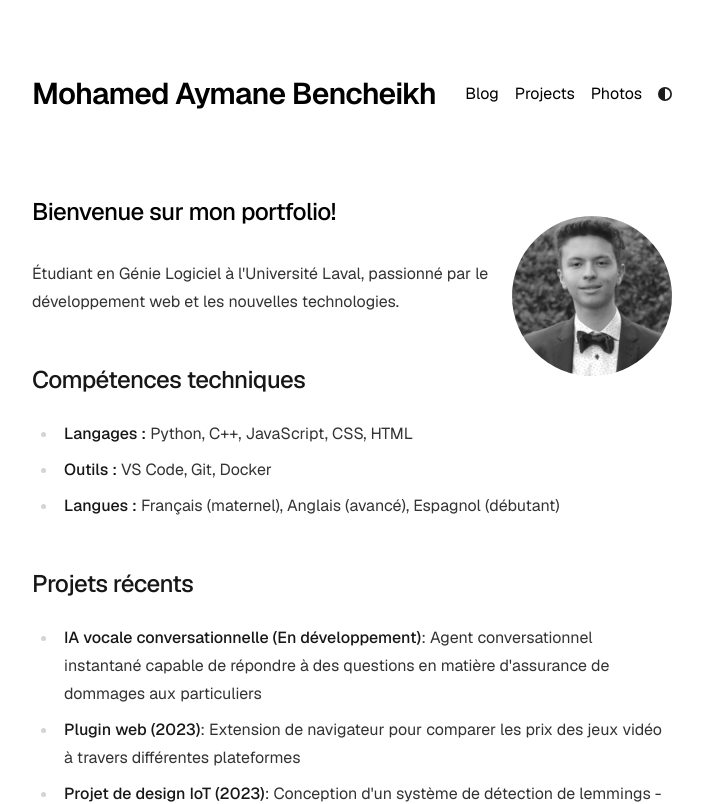
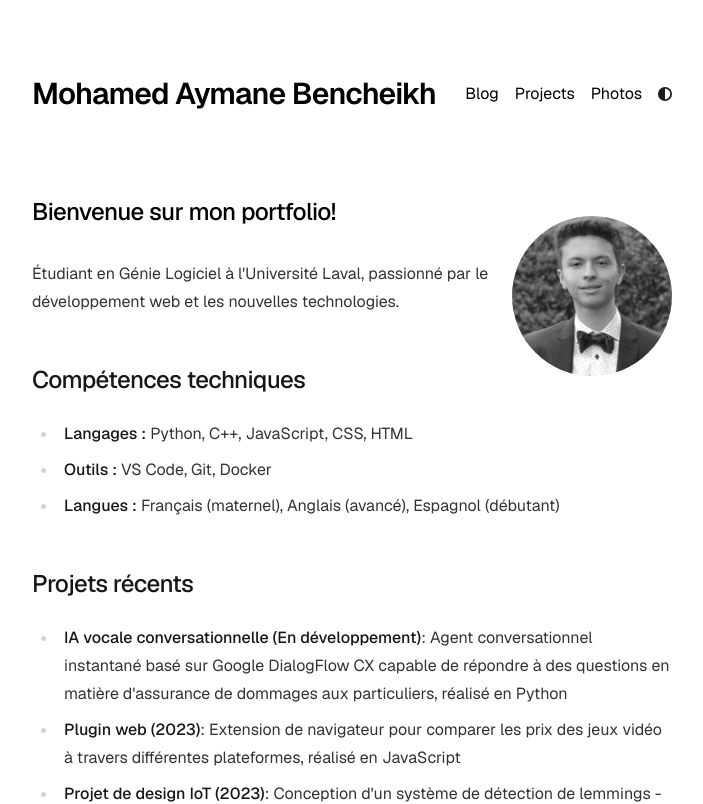
Before and after one commit to maben221/portfolio-maben221, a Next.js app: page / in a window 1280 px wide. Shown: the top 804 px of the page, without its empty margins (288-991 px from the left). Built offline with nearby package versions, Linux system fonts and the light colour scheme.

Commit message:
main page commit

```diff
--- a/app/page.tsx
+++ b/app/page.tsx
@@ -37,11 +37,12 @@ export default function Page() {
         <ul>
           <li>
             <strong>IA vocale conversationnelle (En développement)</strong>: Agent conversationnel instantané
-            capable de répondre à des questions en matière d'assurance de dommages aux particuliers
+            basé sur Google DialogFlow CX
+            capable de répondre à des questions en matière d'assurance de dommages aux particuliers, réalisé en Python
           </li>
           <li>
             <strong>Plugin web (2023)</strong>: Extension de navigateur pour comparer
-            les prix des jeux vidéo à travers différentes plateformes
+            les prix des jeux vidéo à travers différentes plateformes, réalisé en JavaScript
           </li>
           <li>
             <strong>Projet de design IoT (2023)</strong>: Conception d'un système de détection
```
